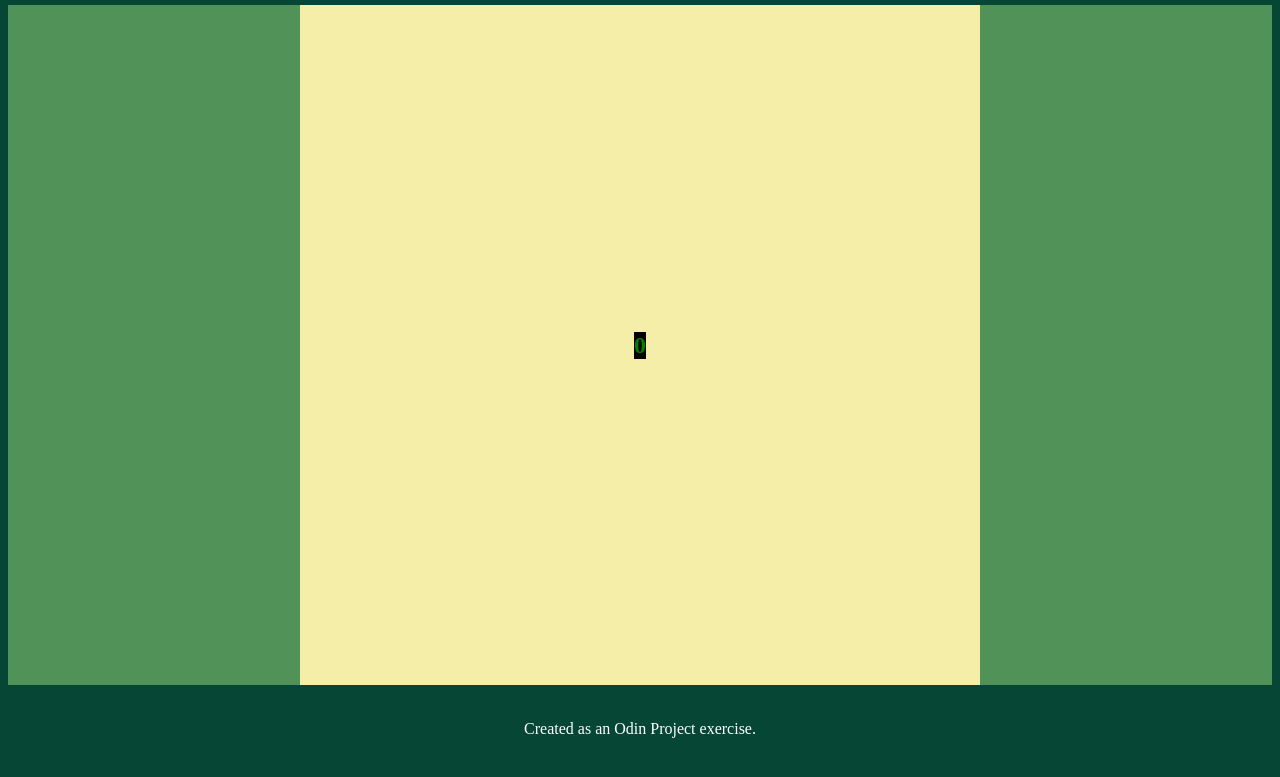
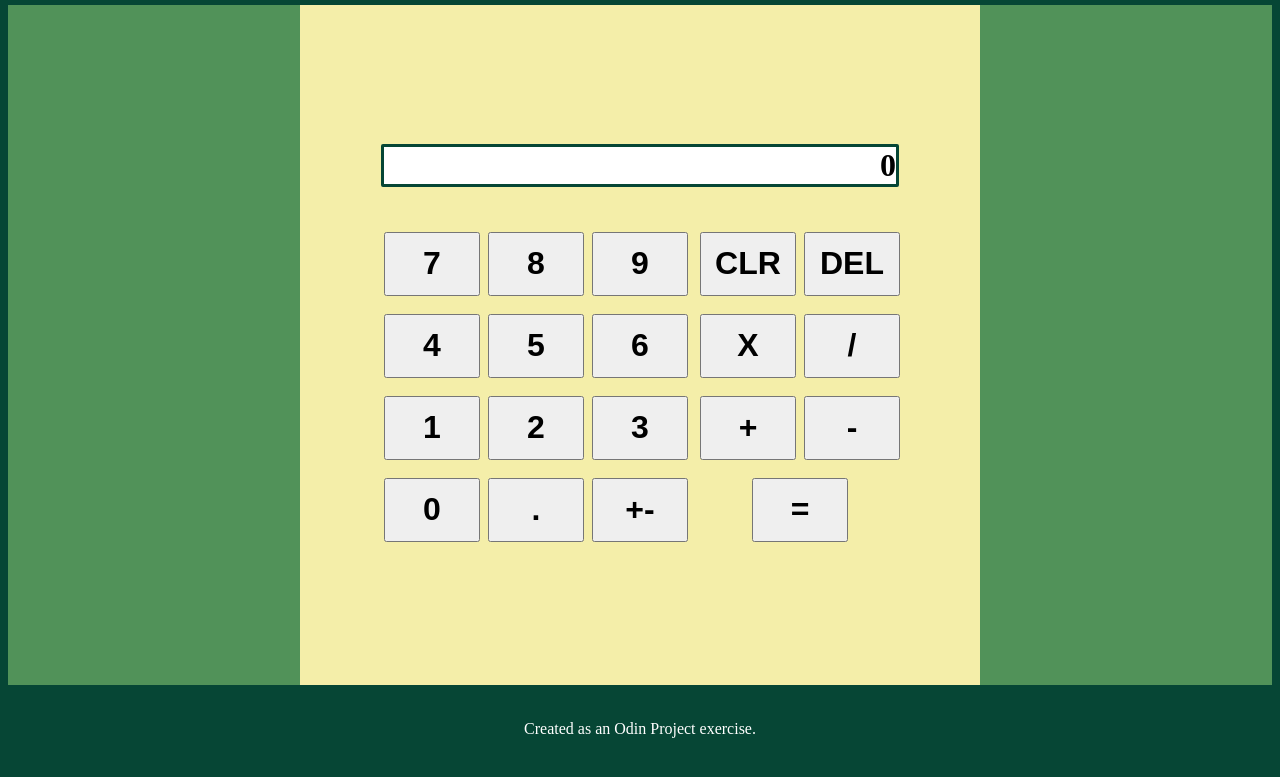
Before and after one commit to Duerkos/calculator, a plain HTML site: page index.html in a window 1280 px wide. Shown: the part 89-866 px from the top of the page. Drawn offline with Linux system fonts and the light colour scheme.

Commit message:
Add buttons for basic calculator, display updates with digits

```diff
--- a/index.html
+++ b/index.html
@@ -19,6 +19,31 @@
     <div class="backgroundDiv">
         <div class="panelDiv">
             <div class="displayDiv">0</div>
+            <div class="buttonsContainer">
+                <div class="digits">
+                    <button class="buttonDigit" id="7">7</button>
+                    <button class="buttonDigit" id="8">8</button>
+                    <button class="buttonDigit" id="9">9</button>
+                    <button class="buttonDigit" id="4">4</button>
+                    <button class="buttonDigit" id="5">5</button>
+                    <button class="buttonDigit" id="6">6</button>
+                    <button class="buttonDigit" id="1">1</button>
+                    <button class="buttonDigit" id="2">2</button>
+                    <button class="buttonDigit" id="3">3</button>
+                    <button class="buttonDigit" id="0">0</button>
+                    <button class="buttonDigit" id=".">.</button>
+                    <button class="buttonDigit" id="+-">+-</button>
+                </div>
+                <div class="operations">
+                    <button class="buttonOps" id="clear">CLR</button>
+                    <button class="buttonOps" id="backspace">DEL</button>
+                    <button class="buttonOps" id="multiply">X</button>
+                    <button class="buttonOps" id="divide">/</button>
+                    <button class="buttonOps" id="add">+</button>
+                    <button class="buttonOps" id="substract">-</button>
+                    <button class="buttonOps" id="equal">=</button>
+                </div>
+            </div>
         </div>
     </div>
     <div class="footer" style="color: white;">Created as an Odin Project exercise.</div>
--- a/script.js
+++ b/script.js
@@ -1,4 +1,5 @@
 const display = document.querySelector(".displayDiv");
+let input = "";
 
 function add(a,b){return a+b;}
 function substract(a,b){return a-b;}
@@ -17,6 +18,21 @@ function operate(operator,a,b){
             return divide(a,b);
     }
 }
+
+function addDigits(digit){
+    input = input + digit;
+    updateDisplay(input);
+}
+
 function updateDisplay(number){
     display.textContent = number;
 }
+const buttonDigits = document.querySelectorAll(".buttonDigit");
+const buttonOperations = document.querySelectorAll(".buttonOps");
+
+buttonDigits.forEach((buttonDigit) => {
+    buttonDigit.addEventListener("click", () =>{
+        addDigits(buttonDigit.id);
+});
+
+});
--- a/styles.css
+++ b/styles.css
@@ -67,8 +67,51 @@ body{
 }
 
 .displayDiv{
-    color:green;
-    background-color: black;
-    font-size: x-large;
+    color:black;
+    background-color: white;
+    font-size: xx-large;
+    font-weight: bold;
+    width: 64vh;
+    border-radius: 2px;
+    border-style: solid;
+    border-color: var(--header-bg);
+    display:flex;
+    align-items:center;
+    justify-content: end;
+}
+
+.buttonsContainer{
+    display:flex;
+    flex-flow: row nowrap;
+
+}
+
+.digits{
+    width: 40vh;
+    height: 40vh;
+    gap: 1vh;
+    display:flex;
+    flex-flow: row wrap;
+    align-items: center;
+    justify-content: center;
+}
+
+button{
+    width: 12vh;
+    height: 8vh;
+    font-size:xx-large;
     font-weight: bold;
 }
+
+.buttonDigit{
+}
+
+.operations{
+    width: 26vh;
+    height: 40vh;
+    gap: 1vh;
+    display:flex;
+    flex-flow: row wrap;
+    align-items: center;
+    justify-content: center;
+}
```
Also changed, not shown: img/calculator_reference.jpg (added).
